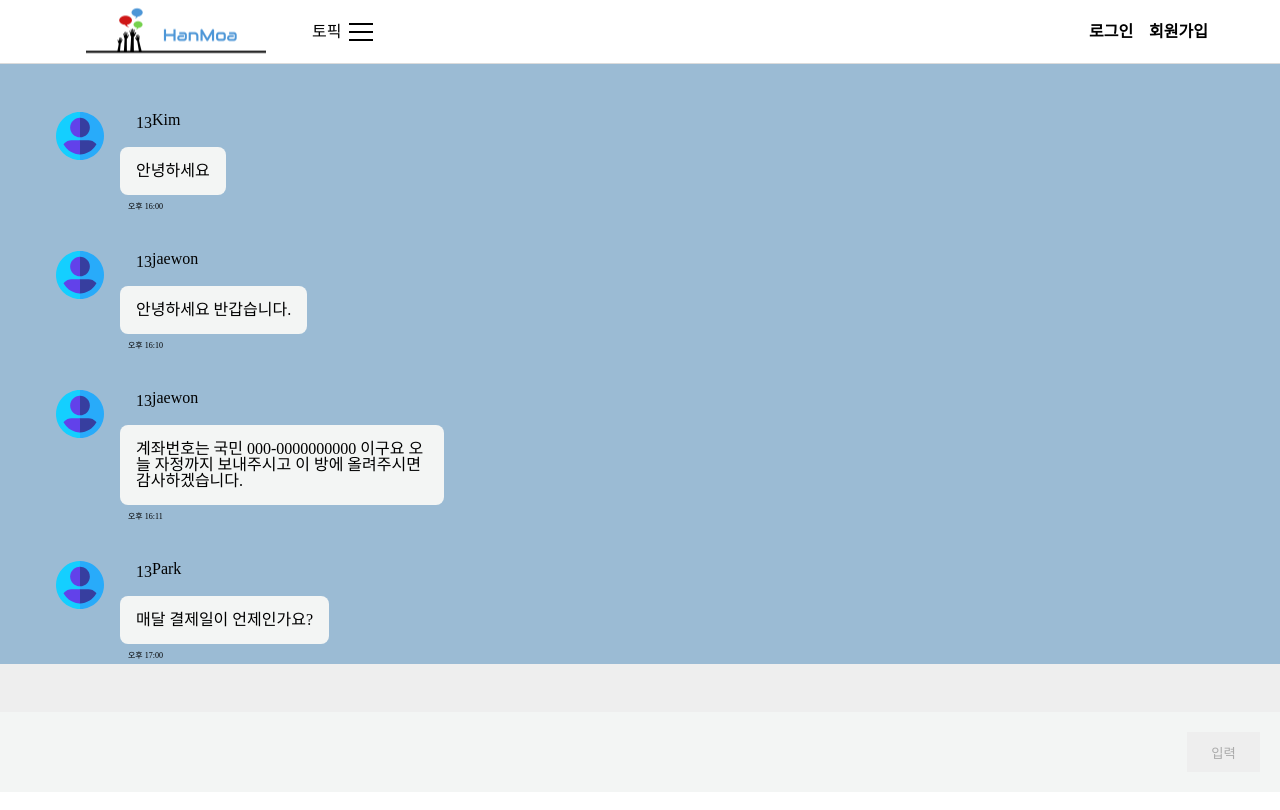
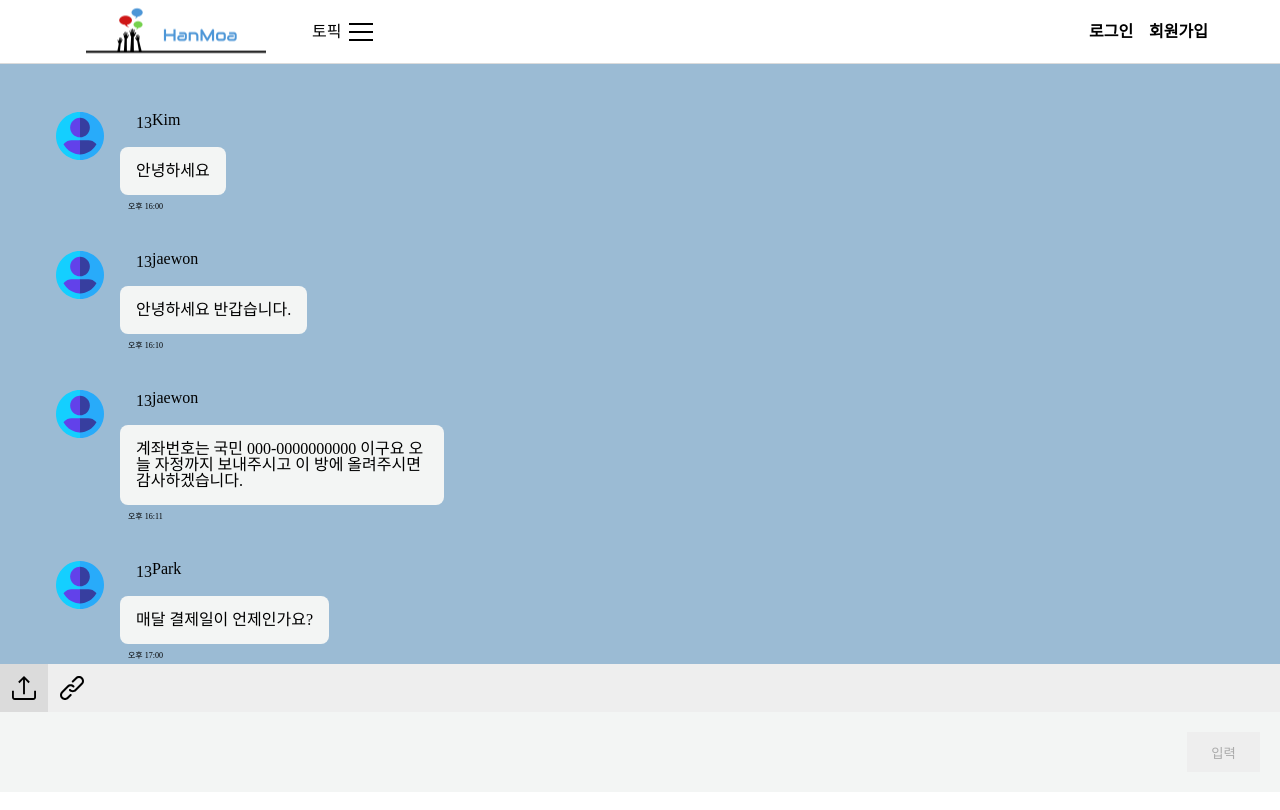
Before and after one commit to dante01yoon/Hanmoa, a React app in the folder fe/: page /room/login in a window 1280 px wide. Shown: the top 810 px of the page. Built offline with nearby package versions, Linux system fonts and the light colour scheme; the HTML template or start-up script is replaced by a standard one.

Commit message:
Update: 채팅 툴박스 마크업

```diff
--- a/fe/src/components/embed/chatRoom.tsx
+++ b/fe/src/components/embed/chatRoom.tsx
@@ -1,9 +1,10 @@
 import React, { FC, ReactNode, useRef, useEffect, useState } from "react";
 import { useFormik } from "formik";
 import styled from "styled-components";
+import { css } from "styled-components";
 import * as yup from "yup";
 
-import enter from "src/asset/enter.svg";
+import link from "src/asset/link.svg";
 import upload from "src/asset/upload.svg";
 const StyledSelf = styled.div`
   background-color: ${(p) => p.theme.colors.dark_sky_blue};
@@ -39,6 +40,7 @@ const StyledTextArea = styled.textarea`
   background-color: ${(p) => p.theme.colors.whiteGray};
   display: block;
   resize: none;
+  font-size: 18px;
   width: 100%;
   height: 10vh;
   padding: 16px;
@@ -50,6 +52,7 @@ const StyledTextArea = styled.textarea`
 `;
 
 const StyledToolBox = styled.div`
+  display: flex;
   background: ${({theme}) => theme.colors.gray_200};
   width: 100%;
   height: 48px;
@@ -59,14 +62,35 @@ const StyledImageInput = styled.input`
   display: none;
 `;
 
-const StyledUploadButton = styled.button`
- &::after{
-    content: "";
-    display: inline-block;
-    width: 24px;
-    height: 24px;
-    background: url(${upload}) center/100%;
+const iconButtonStyle = (props: any) => css`
+  display: flex;
+  background: ${ props.clicked ? props.theme.colors.gray_300: "none"};
+  justify-content: center;
+  align-items: center;
+  width: 48px;
+
+  &::after{
+      content: "";
+      line-height: 48px;
+      display: inline-block;
+      width: 24px;
+      height: 24px;
+      background: url(${props.icon}) center/100%;
   }
+`;
+
+const StyledLinkButton = styled.div<{
+  icon: string;
+  clicked?: boolean;
+}>`
+  ${iconButtonStyle}
+`;
+
+const StyledUploadButton = styled.div<{
+  icon: string;
+  clicked?: boolean;
+}>`
+  ${iconButtonStyle}
 `;
 
 const StyledSubmitButtonWrapper = styled.div`
@@ -170,7 +194,13 @@ const EmbedChatRoom: FC<IEmbedChatProps> = ({ children }) => {
         <StyledChatContainer>{children}</StyledChatContainer>
       </StyledSelf>
       <StyledToolBox>
-
+        <StyledUploadButton
+          clicked
+          icon={upload}
+        />
+        <StyledLinkButton
+          icon={link}
+        />
       </StyledToolBox>
       <StyledEnterContainer>
         <form onSubmit={formik.handleSubmit}>
```
Also changed, not shown: fe/src/asset/link.svg (added).
